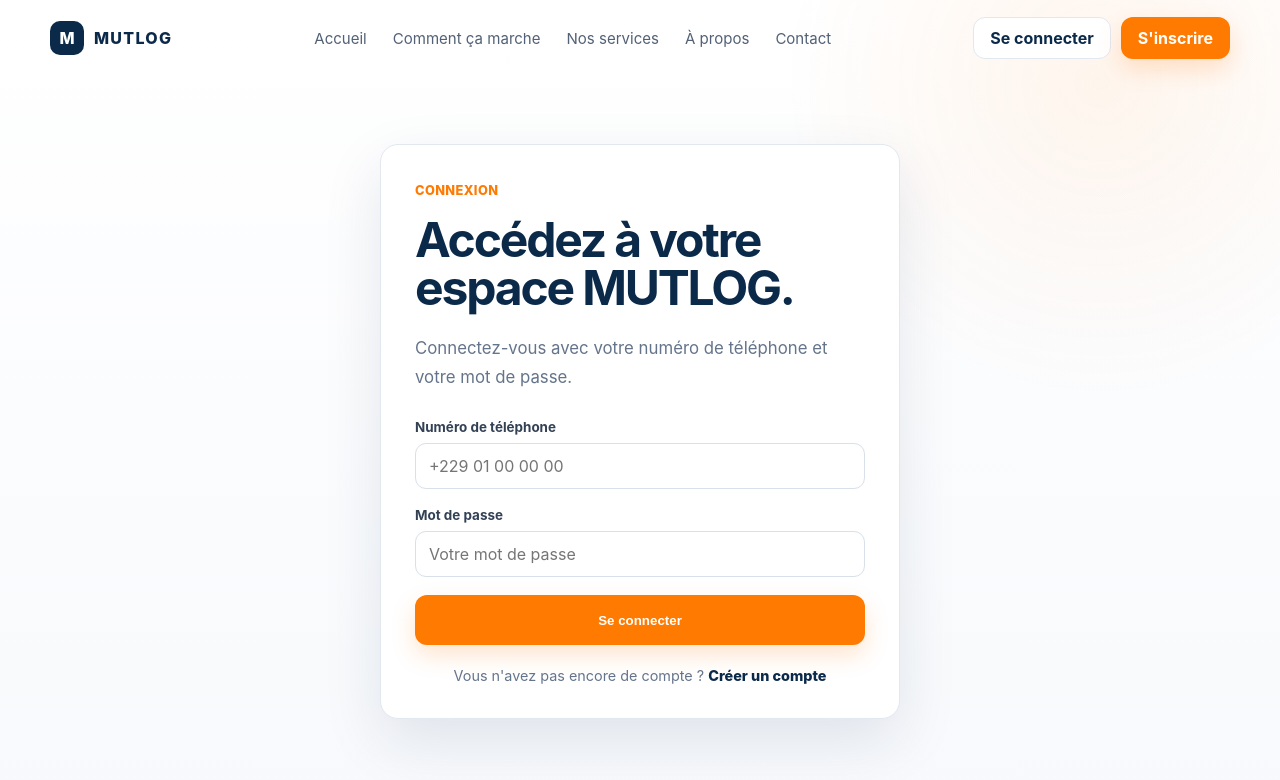
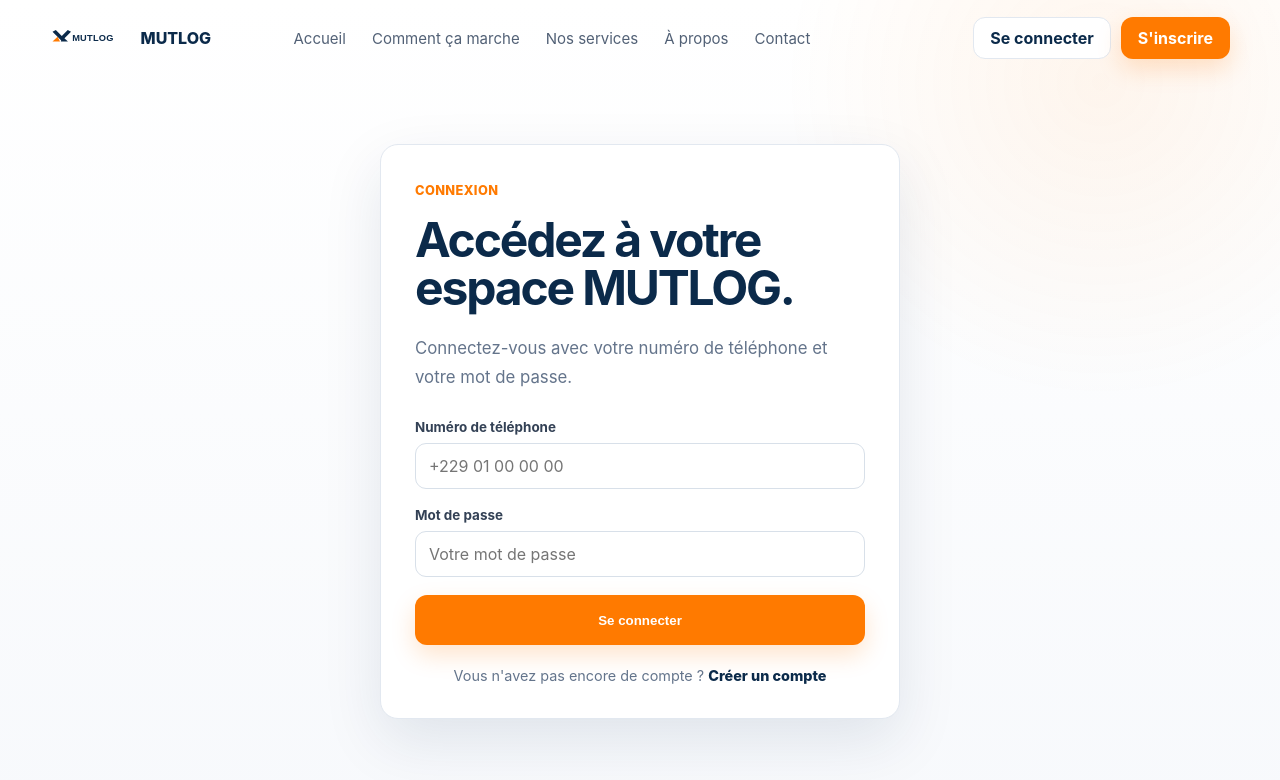
Before and after one commit to romaina229/mutlog, a React (Vite) app in the folder frontend/: page /connexion in a window 1280 px wide. Shown: the top 780 px of the page. Built offline with nearby package versions, Linux system fonts and the light colour scheme; no server answers.

Commit message:
feat: use MUTLOG logo in public header

```diff
--- a/frontend/src/components/layout/PublicHeader.tsx
+++ b/frontend/src/components/layout/PublicHeader.tsx
@@ -12,8 +12,8 @@
   return (
     <header className="site-header">
       <Link className="brand" to="/" aria-label="MUTLOG - Accueil">
-        <span className="brand-mark">M</span>
-        <span className="brand-name">MUTLOG</span>
+        <img className="brand-logo" src="/brand/mutlog-logo.svg" alt="MUTLOG" />
+        <span className="sr-only">MUTLOG</span>
       </Link>
 
       <nav className="site-nav" aria-label="Navigation principale">
```
